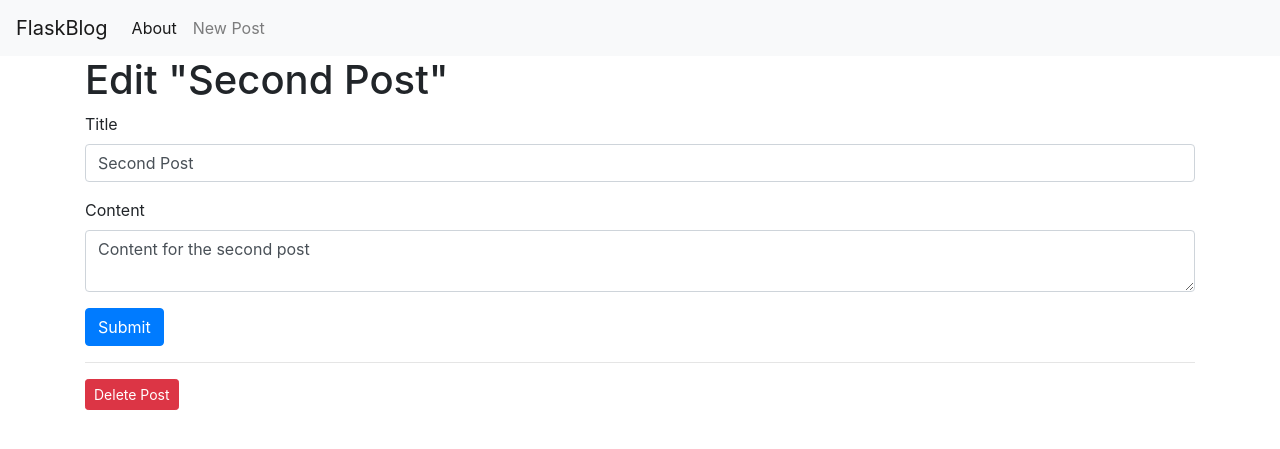
After one commit to ealpuente/python, a Flask app: page /2/edit in a window 1280 px wide. The commit adds this page. Shown: the top 449 px of the page. Run offline with Flask 2, Linux system fonts and the light colour scheme; data comes from the database, SQL or seed files in the repository; both versions use the stored data as it was after the commit; some libraries are stand-ins or nearby versions.

Commit message:
version 1 blog

```diff
--- a/flaskblog/app.py
+++ b/flaskblog/app.py
@@ -1,8 +1,10 @@
-from flask import Flask, render_template
+from flask import Flask, render_template, request, url_for, redirect, flash
 from werkzeug.exceptions import abort
 import sqlite3
 
+
 app = Flask(__name__)
+app.config['SECRET_KEY'] = 'miclavesecreta'
 
 def get_db_connection():
     conn = sqlite3.connect('database.db')
@@ -14,8 +16,10 @@ def get_post(post_id):
     post = conn.execute('SELECT * FROM POSTS WHERE ID = ?', (post_id,)).fetchone()
     conn.close()
 
-    if post == None:
+    if (post == None):
         abort(404)
+
+    return post
 
 
 @app.route("/")
@@ -29,3 +33,50 @@ def index():
 def post(post_id):
     post = get_post(post_id)
     return render_template('post.html', post=post)
+
+@app.route('/create', methods=('GET', 'POST'))
+def create():
+    if request.method == 'POST':
+        title = request.form['title']
+        content = request.form['content']
+
+        if not title:
+            flash('Title is required!')
+        else:
+            conn = get_db_connection()
+            conn.execute('INSERT INTO posts (title, content) VALUES (?, ?)', (title, content))
+            conn.commit()
+            conn.close()
+            return redirect(url_for('index'))
+
+    return render_template('create.html')
+
+
+@app.route('/<int:post_id>/edit', methods=('GET', 'POST'))
+def edit(post_id):
+    post = get_post(post_id)
+    if request.method == 'POST':
+        title = request.form['title']
+        content = request.form['content']
+
+        if not title:
+            flash('Title is required!')
+        else:
+            conn = get_db_connection()
+            conn.execute('UPDATE posts SET title = ?, content = ? WHERE id = ?', (title, content, post_id))
+            conn.commit()
+            conn.close()
+            return redirect(url_for('index'))
+
+    return render_template('edit.html', post=post)
+
+
+@app.route('/<int:id>/delete', methods=('POST',))
+def delete(id):
+    post = get_post(id)
+    conn = get_db_connection()
+    conn.execute('DELETE FROM posts WHERE id = ?', (id,))
+    conn.commit()
+    conn.close()
+    flash('"{}" was successfully deleted!'.format(post['title']))
+    return redirect(url_for('index'))
--- a/flaskblog/templates/base.html
+++ b/flaskblog/templates/base.html
@@ -18,13 +18,19 @@
         </button>
         <div class="collapse navbar-collapse" id="navbarNav">
             <ul class="navbar-nav">
-            <li class="nav-item active">
-                <a class="nav-link" href="#">About</a>
-            </li>
+              <li class="nav-item active">
+                  <a class="nav-link" href="#">About</a>
+              </li>
+              <li class="nav-item">
+                <a class="nav-link" href="{{url_for('create')}}">New Post</a>
+              </li>
             </ul>
         </div>
     </nav>
     <div class="container">
+      {% for message in get_flashed_messages() %}
+        <div class="alert alert-danger">{{ message }}</div>
+      {% endfor %}
         {% block content %} {% endblock %}
     </div>
 
--- /dev/null
+++ b/flaskblog/templates/edit.html
@@ -0,0 +1,30 @@
+{% extends 'base.html' %}
+
+{% block content %}
+<h1>{% block title %} Edit "{{ post['title'] }}" {% endblock %}</h1>
+
+<form method="post">
+    <div class="form-group">
+        <label for="title">Title</label>
+        <input type="text" name="title" placeholder="Post title"
+               class="form-control"
+               value="{{ request.form['title'] or post['title'] }}">
+        </input>
+    </div>
+
+    <div class="form-group">
+        <label for="content">Content</label>
+        <textarea name="content" placeholder="Post content"
+                  class="form-control">{{ request.form['content'] or post['content'] }}</textarea>
+    </div>
+    <div class="form-group">
+        <button type="submit" class="btn btn-primary">Submit</button>
+    </div>
+</form>
+<hr>
+<form action="{{ url_for('delete', id=post['id']) }}" method="POST">
+    <input type="submit" value="Delete Post"
+            class="btn btn-danger btn-sm"
+            onclick="return confirm('Are you sure you want to delete this post?')">
+</form>
+{% endblock %}
--- a/flaskblog/templates/index.html
+++ b/flaskblog/templates/index.html
@@ -7,6 +7,9 @@
             <h2>{{ post['title'] }}</h2>
         </a>
         <span class="badge badge-primary">{{ post['created'] }}</span>
+        <a href="{{ url_for('edit', post_id=post['id']) }}">
+            <span class="badge badge-warning">Edit</span>
+        </a>
         <hr>
     {% endfor %}
 {% endblock %}
--- a/flaskblog/templates/post.html
+++ b/flaskblog/templates/post.html
@@ -4,4 +4,8 @@
     <h2>{% block title %} {{ post['title'] }} {% endblock %}</h2>
     <span class="badge badge-primary">{{ post['created'] }}</span>
     <p>{{ post['content'] }}</p>
+    <br>
+    <a href="{{ url_for('index') }}">Volver</a>
+
+
 {% endblock %}
```
Also changed, not shown: flaskblog/templates/create.html (added, +23 -0 lines), flaskblog/database.db.
